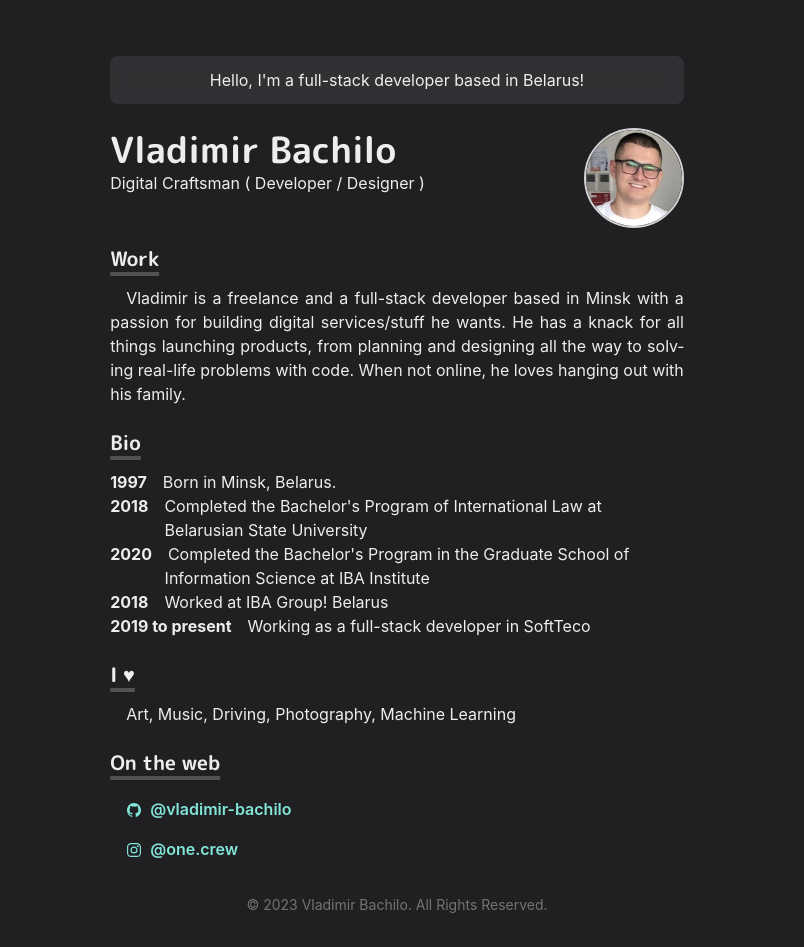
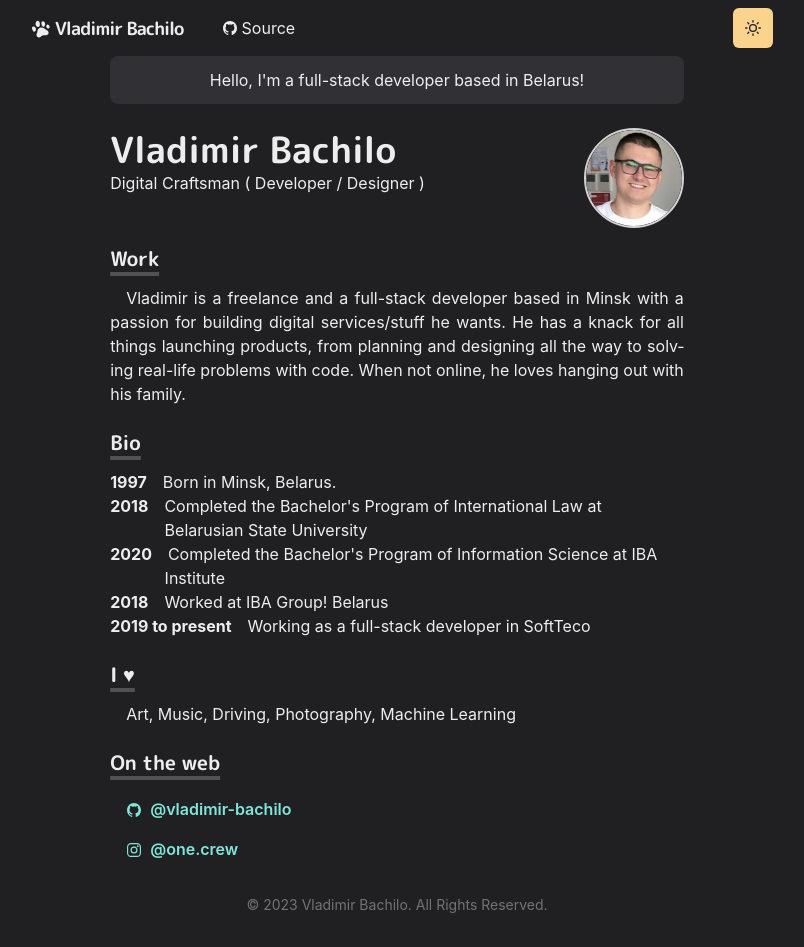
Before and after one commit to vladimir-bachilo/vb-homepage, a Next.js app: page / in a window 1280 px wide. Shown: the whole page, without its empty margins (243-1047 px from the left). Built offline with nearby package versions, Linux system fonts and the light colour scheme.

Commit message:
feat(navbar): implement navbar, add source link

```diff
--- a/components/chakra.js
+++ b/components/chakra.js
@@ -5,7 +5,7 @@
 } from '@chakra-ui/react'
 import { theme } from '../lib/theme'
 
-export default function Chakra({ cookies, children }) {
+export const Chakra = ({ cookies, children }) => {
   const colorModeManager =
     typeof cookies === 'string'
       ? cookieStorageManagerSSR(cookies)
--- /dev/null
+++ b/components/icons/footprint.js
@@ -0,0 +1,25 @@
+export const FootprintIcon = props => {
+  return (
+    <svg
+      width={20}
+      height={20}
+      className="w-5 inline-block transition-transform group-hover:rotate-[20deg]"
+      viewBox="0 0 40 40"
+      fill="currentColor"
+      {...props}
+    >
+      <g transform="matrix(1.07541,0,0,1.1001,-1.05651,-0.978215)">
+        <path
+          fill="currentColor"
+          d="M13.319,4.13C13.319,4.13 10.313,4.08 9.501,9.535C9.133,13.546 12.568,15.516 14.12,15.497C15.556,15.495 17.638,14.151 17.486,9.765C17.334,5.38 14.98,4.15 13.319,4.13"
+        />
+      </g>
+      <path d="M3.12,15.575C2.626,16.02 0.637,18.024 3.508,22.915C6.379,27.806 8.628,23.888 8.923,23.455C9.218,23.021 11.41,20.306 8.664,16.924C5.918,13.543 3.12,15.575 3.12,15.575Z" />
+      <g transform="matrix(1.00722,0,0,0.981856,-0.205441,0.281328)">
+        <path d="M24.03,4.13C22.048,4.309 20.472,5.325 20.922,9.814C21.373,14.304 24.4,15.613 25.402,15.499C26.404,15.385 28.84,12.521 28.427,9.814C28.013,7.107 26.837,4.296 24.03,4.13Z" />
+      </g>
+      <path d="M32.114,11.35C32.114,11.35 29.196,13.155 30.864,16.589C32.532,20.023 34.677,19.25 36,18.588C37.322,17.927 38.02,14.778 35.931,12.665C33.843,10.551 32.114,11.35 32.114,11.35Z" />
+      <path d="M19.212,17.136C19.212,17.136 12.651,19.306 12.84,25.174C12.888,28.022 10.569,28.548 11.073,32.567C11.727,34.322 12.649,36.92 15.89,36.85C19.131,36.781 19.603,34.354 23.377,32.97C27.151,31.586 31.009,33.828 33.802,31.213C36.596,28.598 35.188,24.468 31.876,22.731C28.564,20.995 24.793,16.327 19.212,17.136Z" />
+    </svg>
+  )
+}
--- a/components/layouts/main.js
+++ b/components/layouts/main.js
@@ -1,8 +1,9 @@
 import Head from 'next/head'
 import { Box, Container } from '@chakra-ui/react'
 import { Footer } from '../footer'
+import NavBar from '../navbar'
 
-export const Layout = ({ children }) => {
+export const Layout = ({ children, router }) => {
   return (
     <Box as="main" pb={8}>
       <Head>
@@ -16,6 +17,8 @@
         <title>Vladimir Bachilo - Homepage</title>
       </Head>
 
+      <NavBar path={router.asPath} />
+
       <Container maxW="container.md" pt={14}>
         {children}
 
--- /dev/null
+++ b/components/logo.js
@@ -0,0 +1,42 @@
+import Link from 'next/link'
+import { Text, Box, useColorModeValue } from '@chakra-ui/react'
+import { FootprintIcon } from './icons/footprint'
+import styled from '@emotion/styled'
+
+const LogoBox = styled.span`
+  font-weight: bold;
+  font-size: 18px;
+  display: inline-flex;
+  align-items: center;
+  height: 30px;
+  line-height: 20px;
+  padding: 10px;
+
+  > svg {
+    transition: 200ms ease;
+  }
+
+  &:hover > svg {
+    transform: rotate(20deg);
+  }
+`
+
+export const Logo = () => {
+  return (
+    <Link href="/" scroll={false}>
+      <LogoBox>
+        <FootprintIcon />
+        <Box ml={1}>
+          <Text
+            color={useColorModeValue('gray.800', 'whiteAlpha.900')}
+            letterSpacing={'tighter'}
+            fontFamily='M PLUS Rounded 1c", sans-serif'
+            fontWeight="bold"
+          >
+            Vladimir Bachilo
+          </Text>
+        </Box>
+      </LogoBox>
+    </Link>
+  )
+}
--- /dev/null
+++ b/components/navbar.js
@@ -0,0 +1,124 @@
+import { forwardRef } from 'react'
+import { Logo } from './logo.js'
+import NextLink from 'next/link'
+import {
+  Container,
+  Box,
+  Link,
+  Stack,
+  Heading,
+  Flex,
+  Menu,
+  MenuItem,
+  MenuList,
+  MenuButton,
+  IconButton,
+  useColorModeValue
+} from '@chakra-ui/react'
+import { HamburgerIcon } from '@chakra-ui/icons'
+import { ThemeToggleButton } from './theme-toggle-button'
+import { IoLogoGithub } from 'react-icons/io5'
+
+const LinkItem = ({ href, path, target, children, ...props }) => {
+  const active = path === href
+  const inactiveColor = useColorModeValue('gray.800', 'whiteAlpha.900')
+  return (
+    <Link
+      as={NextLink}
+      href={href}
+      scroll={false}
+      p={2}
+      bg={active ? 'grassTeal' : undefined}
+      color={active ? '#202023' : inactiveColor}
+      target={target}
+      {...props}
+    >
+      {children}
+    </Link>
+  )
+}
+
+const MenuLink = forwardRef((props, ref) => (
+  <Link ref={ref} as={NextLink} {...props} />
+))
+
+const Navbar = props => {
+  const { path } = props
+
+  return (
+    <Box
+      position="fixed"
+      as="nav"
+      w="100%"
+      bg={useColorModeValue('#ffffff40', '#20202380')}
+      css={{ backdropFilter: 'blur(10px)' }}
+      zIndex={2}
+      {...props}
+    >
+      <Container
+        display="flex"
+        p={2}
+        maxW="container.md"
+        wrap="wrap"
+        align="center"
+        justify="space-between"
+      >
+        <Flex align="center" mr={5}>
+          <Heading as="h1" size="lg">
+            <Logo />
+          </Heading>
+        </Flex>
+
+        <Stack
+          direction={{ base: 'column', md: 'row' }}
+          display={{ base: 'none', md: 'flex' }}
+          width={{ base: 'full', md: 'auto' }}
+          alignItems="center"
+          flexGrow={1}
+          mt={{ base: 4, md: 0 }}
+        >
+          <LinkItem
+            target="_blank"
+            href="https://github.com/vladimir-bachilo/vb-homepage"
+            path={path}
+            display="inline-flex"
+            alignItems="center"
+            style={{ gap: 4 }}
+            pl={2}
+          >
+            <IoLogoGithub />
+            Source
+          </LinkItem>
+        </Stack>
+
+        <Box flex={1} align="right">
+          <ThemeToggleButton />
+
+          <Box ml={2} display={{ base: 'inline-block', md: 'none' }}>
+            <Menu isLazy id="navbar-menu">
+              <MenuButton
+                as={IconButton}
+                icon={<HamburgerIcon />}
+                variant="outline"
+                aria-label="Options"
+              />
+              <MenuList>
+                <MenuItem as={MenuLink} href="/">
+                  About
+                </MenuItem>
+                <MenuItem
+                  as={Link}
+                  href="https://github.com/vladimir-bachilo/vb-homepage"
+                >
+                  View Source
+                </MenuItem>
+              </MenuList>
+            </Menu>
+          </Box>
+        </Box>
+      </Container>
+    </Box>
+  )
+}
+
+export default Navbar
--- /dev/null
+++ b/components/theme-toggle-button.js
@@ -0,0 +1,27 @@
+import { AnimatePresence, motion } from 'framer-motion'
+import { IconButton, useColorMode, useColorModeValue } from '@chakra-ui/react'
+import { SunIcon, MoonIcon } from '@chakra-ui/icons'
+
+export const ThemeToggleButton = () => {
+  const { toggleColorMode } = useColorMode()
+
+  return (
+    <AnimatePresence exitBeforeEnter initial={false}>
+      <motion.div
+        style={{ display: 'inline-block' }}
+        key={useColorModeValue('light', 'dark')}
+        initial={{ y: -20, opacity: 0 }}
+        animate={{ y: 0, opacity: 1 }}
+        exit={{ y: 20, opacity: 0 }}
+        transition={{ duration: 0.2 }}
+      >
+        <IconButton
+          aria-label="Toggle theme"
+          colorScheme={useColorModeValue('purple', 'orange')}
+          icon={useColorModeValue(<MoonIcon />, <SunIcon />)}
+          onClick={toggleColorMode}
+        ></IconButton>
+      </motion.div>
+    </AnimatePresence>
+  )
+}
--- a/pages/_app.js
+++ b/pages/_app.js
@@ -1,7 +1,7 @@
 import { Layout } from '../components/layouts/main'
 import { Fonts } from '../components/fonts'
 import { AnimatePresence } from 'framer-motion'
-import Chakra from '../components/chakra'
+import { Chakra } from '../components/chakra'
 
 if (typeof window !== 'undefined') {
   window.history.scrollRestoration = 'manual'
--- a/pages/index.js
+++ b/pages/index.js
@@ -96,8 +96,8 @@
         </BioSection>
         <BioSection>
           <BioYear>2020</BioYear>
-          Completed the Bachelor&apos;s Program in the Graduate School of
-          Information Science at IBA Institute
+          Completed the Bachelor&apos;s Program of Information Science at IBA
+          Institute
         </BioSection>
         <BioSection>
           <BioYear>2018</BioYear>
```
